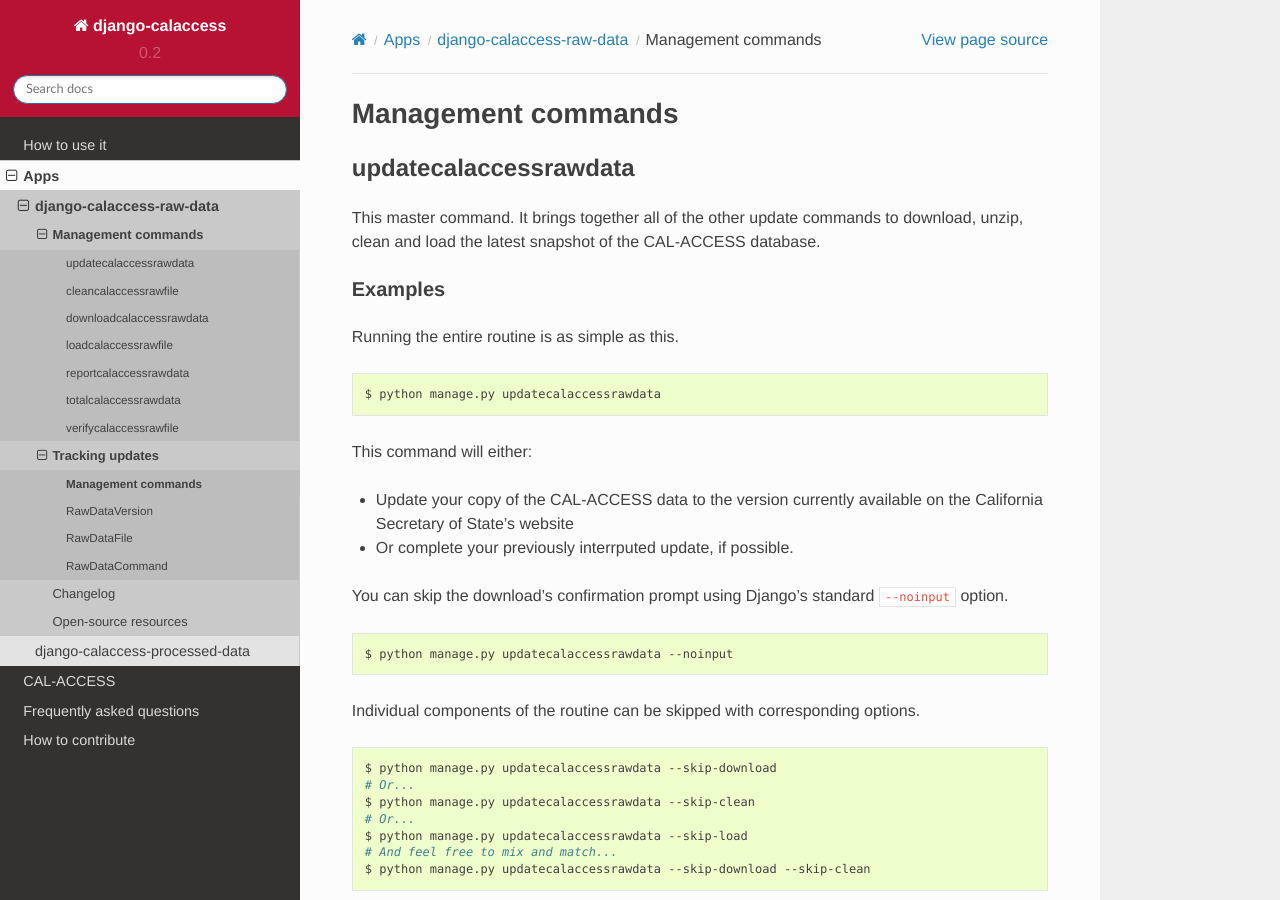
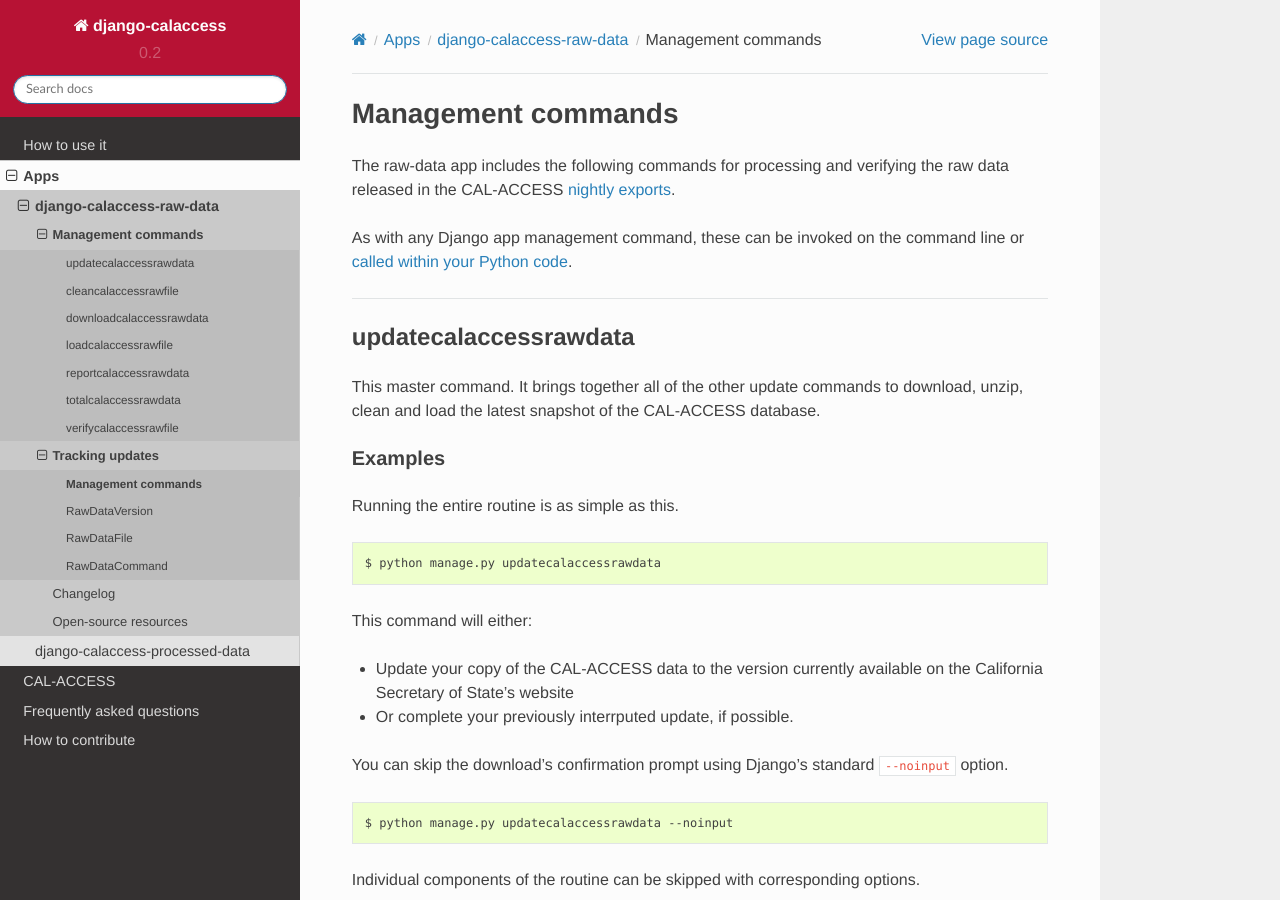
Before and after one commit to palewire/django-calaccess-technical-documentation, a Sphinx documentation site: the page built from docs/apps/raw_data_app/managementcommands.rst, in a window 1280 px wide and 900 px high. Built offline with Sphinx 7.4.7 and the Read the Docs theme 2.0.0, drawn with Linux system fonts in a browser that asks for light colours; pages that are not in the unit, such as notebooks, are missing from menus.

Commit message:
Added intro

```diff
--- a/docs/apps/raw_data_app/managementcommands.rst
+++ b/docs/apps/raw_data_app/managementcommands.rst
@@ -1,5 +1,11 @@
 Management commands
 ===================
+
+The raw-data app includes the following commands for processing and verifying the raw data released in the CAL-ACCESS `nightly exports <http://www.sos.ca.gov/campaign-lobbying/cal-access-resources/raw-data-campaign-finance-and-lobbying-activity/>`_.
+
+As with any Django app management command, these can be invoked on the command line or `called within your Python code <https://docs.djangoproject.com/en/1.9/ref/django-admin/#running-management-commands-from-your-code>`_.
+
+----------------------
 
 updatecalaccessrawdata
 ~~~~~~~~~~~~~~~~~~~~~~
```
